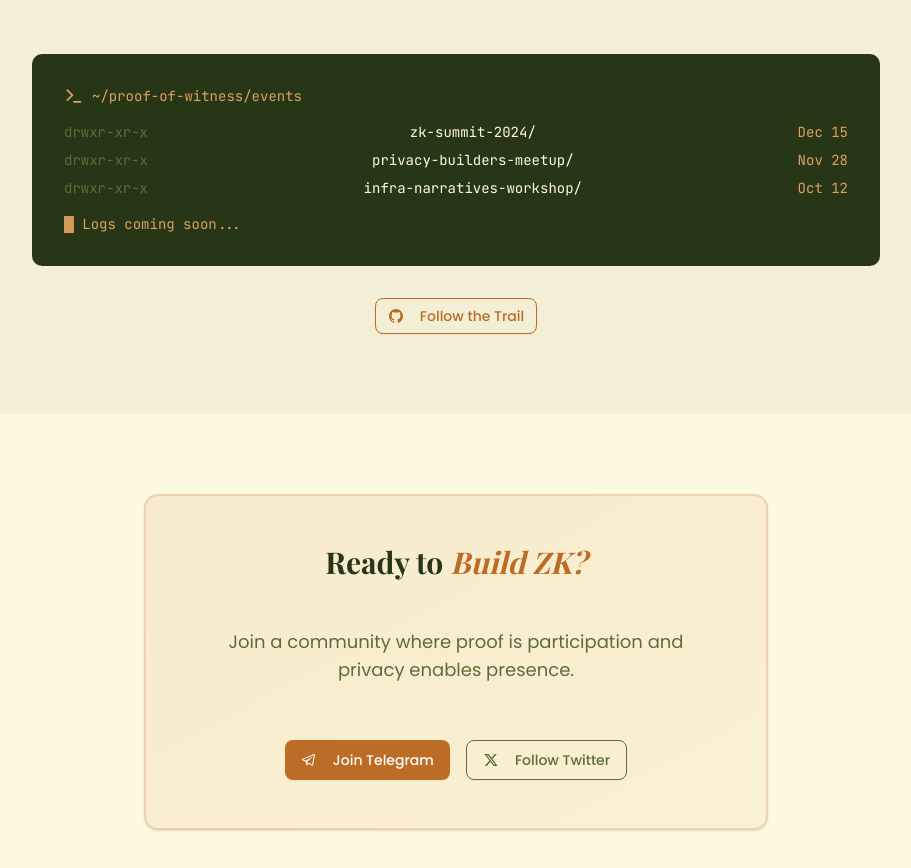
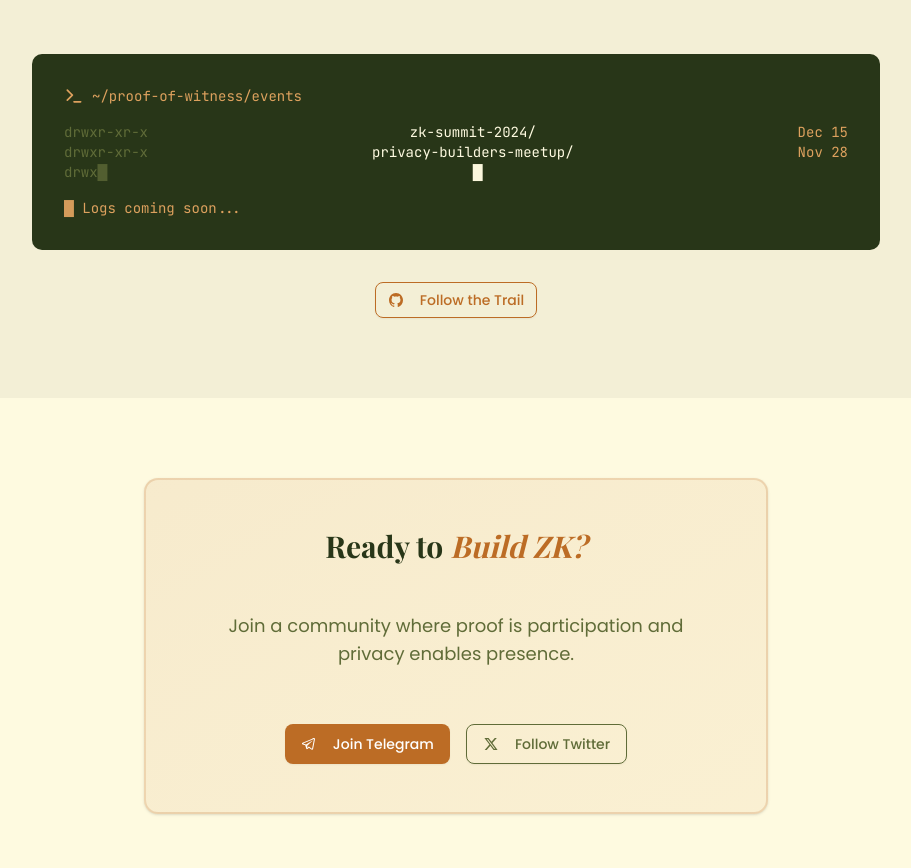
Before and after one commit to MadhuVarshaP/PoW, a Next.js app: page / in a window 1280 px wide. Shown: the part 1960-2828 px from the top of the page, without its empty margins (184-1095 px from the left). Built offline with nearby package versions, Linux system fonts and the light colour scheme.

Commit message:
added typing animation for the event log

```diff
--- a/src/app/page.js
+++ b/src/app/page.js
@@ -1,35 +1,36 @@
-"use client"
+"use client";
 
-import { motion, useScroll, useTransform, useInView } from "framer-motion"
-import { useRef } from "react"
-import {ArrowRight, Terminal, Users, Shield, Zap } from "lucide-react"
-import { Button } from "@/components/ui/button"
-import { Card } from "@/components/ui/card"
-import Navbar from "@/components/Navbar"
-import Footer from "@/components/Footer"
-import { IoLogoGithub } from "react-icons/io"
-import { RiTwitterXFill } from "react-icons/ri"
-import { LiaTelegram } from "react-icons/lia"
+import { motion, useScroll, useTransform, useInView } from "framer-motion";
+import { useRef } from "react";
+import { ArrowRight, Terminal, Users, Shield, Zap } from "lucide-react";
+import { Button } from "@/components/ui/button";
+import { Card } from "@/components/ui/card";
+import Navbar from "@/components/Navbar";
+import Footer from "@/components/Footer";
+import { IoLogoGithub } from "react-icons/io";
+import { RiTwitterXFill } from "react-icons/ri";
+import { LiaTelegram } from "react-icons/lia";
+import { TypingLine } from "@/components/TypingLine";
 
 export default function Component() {
   const { scrollYProgress } = useScroll({
     // Use smoother scroll tracking
-    smooth: 0.1
-  })
-  const heroRef = useRef(null)
-  const aboutRef = useRef(null)
-  const valuesRef = useRef(null)
-  const archiveRef = useRef(null)
+    smooth: 0.1,
+  });
+  const heroRef = useRef(null);
+  const aboutRef = useRef(null);
+  const valuesRef = useRef(null);
+  const archiveRef = useRef(null);
 
   // Set once:true to avoid retriggering animations when scrolling back
   // Set threshold for better control of when animations trigger
-  const heroInView = useInView(heroRef, { once: true, threshold: 0.1 })
-  const aboutInView = useInView(aboutRef, { once: true, threshold: 0.1 })
-  const valuesInView = useInView(valuesRef, { once: true, threshold: 0.1 })
-  const archiveInView = useInView(archiveRef, { once: true, threshold: 0.1 })
+  const heroInView = useInView(heroRef, { once: true, threshold: 0.1 });
+  const aboutInView = useInView(aboutRef, { once: true, threshold: 0.1 });
+  const valuesInView = useInView(valuesRef, { once: true, threshold: 0.1 });
+  const archiveInView = useInView(archiveRef, { once: true, threshold: 0.1 });
 
-  const backgroundY = useTransform(scrollYProgress, [0, 1], ["0%", "100%"])
-  const floatingY = useTransform(scrollYProgress, [0, 1], [0, -50])
+  const backgroundY = useTransform(scrollYProgress, [0, 1], ["0%", "100%"]);
+  const floatingY = useTransform(scrollYProgress, [0, 1], [0, -50]);
 
   const containerVariants = {
     hidden: { opacity: 0 },
@@ -40,7 +41,7 @@ export default function Component() {
         delayChildren: 0.1,
       },
     },
-  }
+  };
 
   const itemVariants = {
     hidden: { opacity: 0, y: 20 },
@@ -52,7 +53,7 @@ export default function Component() {
         ease: "easeOut",
       },
     },
-  }
+  };
 
   const floatingVariants = {
     animate: {
@@ -63,18 +64,40 @@ export default function Component() {
         ease: "easeInOut",
       },
     },
-  }
+  };
 
   return (
     <div className="min-h-screen bg-[#FEFAE0] relative overflow-hidden font-poppins">
       {/* Background Pattern */}
-      <motion.div className="fixed inset-0 opacity-5 popoppins-events-none" style={{ y: backgroundY }}>
+      <motion.div
+        className="fixed inset-0 opacity-5 popoppins-events-none"
+        style={{ y: backgroundY }}
+      >
         <svg className="w-full h-full" viewBox="0 0 1000 1000">
           <defs>
-            <pattern id="zkPattern" x="0" y="0" width="100" height="100" patternUnits="userSpaceOnUse">
-              <path d="M20,20 Q50,10 80,20 T140,20" stroke="#283618" strokeWidth="0.5" fill="none" opacity="0.3" />
+            <pattern
+              id="zkPattern"
+              x="0"
+              y="0"
+              width="100"
+              height="100"
+              patternUnits="userSpaceOnUse"
+            >
+              <path
+                d="M20,20 Q50,10 80,20 T140,20"
+                stroke="#283618"
+                strokeWidth="0.5"
+                fill="none"
+                opacity="0.3"
+              />
               <circle cx="30" cy="30" r="2" fill="#606C38" opacity="0.2" />
-              <path d="M60,60 L80,40 L100,60 Z" stroke="#BC6C25" strokeWidth="0.5" fill="none" opacity="0.2" />
+              <path
+                d="M60,60 L80,40 L100,60 Z"
+                stroke="#BC6C25"
+                strokeWidth="0.5"
+                fill="none"
+                opacity="0.2"
+              />
             </pattern>
           </defs>
           <rect width="100%" height="100%" fill="url(#zkPattern)" />
@@ -84,7 +107,10 @@ export default function Component() {
       <Navbar />
 
       {/* Hero Section */}
-      <section ref={heroRef} className="min-h-screen flex items-center justify-center relative pt-20">
+      <section
+        ref={heroRef}
+        className="min-h-screen flex items-center justify-center relative pt-20"
+      >
         <motion.div
           className="absolute top-20 right-20 w-32 h-32 bg-[#DDA15E]/20 rounded-full blur-xl"
           variants={floatingVariants}
@@ -109,7 +135,10 @@ export default function Component() {
           >
             Proof of Witness
           </motion.h1>
-          <motion.p className="text-xl md:text-2xl text-[#606C38] mb-8 italic font-display" variants={itemVariants}>
+          <motion.p
+            className="text-xl md:text-2xl text-[#606C38] mb-8 italic font-display"
+            variants={itemVariants}
+          >
             A narrative-first zk builder community
           </motion.p>
           <motion.div variants={itemVariants}>
@@ -124,7 +153,9 @@ export default function Component() {
               <Button
                 size="lg"
                 className="bg-[#BC6C25] hover:bg-[#283618] text-white px-8 py-4 text-lg font-medium transition-all duration-300 hover:scale-105 font-poppins"
-            >    Join the Witness
+              >
+                {" "}
+                Join the Witness
                 <ArrowRight className="w-5 h-5 ml-2" />
               </Button>
 
@@ -144,13 +175,27 @@ export default function Component() {
           initial="hidden"
           animate={aboutInView ? "visible" : "hidden"}
         >
-          <motion.h2 className="text-4xl md:text-5xl font-display font-bold text-[#FEFAE0] mb-8" variants={itemVariants}>
+          <motion.h2
+            className="text-4xl md:text-5xl font-display font-bold text-[#FEFAE0] mb-8"
+            variants={itemVariants}
+          >
             About the <span className="italic text-[#DDA15E]">Community</span>
           </motion.h2>
-          <motion.div className="space-y-6 text-lg text-[#FEFAE0]/90" variants={itemVariants}>
-            <p className="text-xl font-medium">Built for builders who prove, not pitch.</p>
-            <p>We're a zk-native, IRL-first community focused on infrastructure narratives that matter.</p>
-            <p>Where cryptographic proofs meet real-world impact, and privacy enables presence.</p>
+          <motion.div
+            className="space-y-6 text-lg text-[#FEFAE0]/90"
+            variants={itemVariants}
+          >
+            <p className="text-xl font-medium">
+              Built for builders who prove, not pitch.
+            </p>
+            <p>
+              We're a zk-native, IRL-first community focused on infrastructure
+              narratives that matter.
+            </p>
+            <p>
+              Where cryptographic proofs meet real-world impact, and privacy
+              enables presence.
+            </p>
           </motion.div>
         </motion.div>
       </section>
@@ -203,8 +248,12 @@ export default function Component() {
                   >
                     <value.icon className="w-8 h-8 text-white" />
                   </motion.div>
-                  <h3 className="text-xl font-bold text-[#283618] mb-4 text-center font-display">{value.title}</h3>
-                  <p className="text-[#606C38] text-center leading-relaxed font-poppins">{value.description}</p>
+                  <h3 className="text-xl font-bold text-[#283618] mb-4 text-center font-display">
+                    {value.title}
+                  </h3>
+                  <p className="text-[#606C38] text-center leading-relaxed font-poppins">
+                    {value.description}
+                  </p>
                 </Card>
               </motion.div>
             ))}
@@ -227,27 +276,64 @@ export default function Component() {
             <span className="italic text-[#BC6C25]">Proof</span> Logs
           </motion.h2>
 
-          <motion.div className="bg-[#283618] rounded-lg p-8 font-mono text-sm" variants={itemVariants}>
+          <motion.div
+            className="bg-[#283618] rounded-lg p-8 font-mono text-sm"
+            variants={itemVariants}
+          >
             <div className="flex items-center mb-4">
               <Terminal className="w-5 h-5 text-[#DDA15E] mr-2" />
               <span className="text-[#DDA15E]">~/proof-of-witness/events</span>
             </div>
-            <div className="space-y-2 text-[#FEFAE0]">
+            <div className="space-y-2 text-[#FEFAE0] ">
+              {archiveInView && (
+                <div className="">
                   <div className="flex justify-between">
-                <span className="text-[#606C38]">drwxr-xr-x</span>
-                <span>zk-summit-2024/</span>
-                <span className="text-[#DDA15E]">Dec 15</span>
+                    <span className="text-[#606C38]">
+                      <TypingLine text="drwxr-xr-x" delay={0} speed={100} />
+                    </span>
+                    <span>
+                      <TypingLine
+                        text="zk-summit-2024/"
+                        delay={400}
+                        speed={100}
+                      />
+                    </span>
+                    <span className="text-[#DDA15E]">
+                      <TypingLine text="Dec 15" delay={900} speed={100} />
+                    </span>
                   </div>
                   <div className="flex justify-between">
-                <span className="text-[#606C38]">drwxr-xr-x</span>
-                <span>privacy-builders-meetup/</span>
-                <span className="text-[#DDA15E]">Nov 28</span>
+                    <span className="text-[#606C38]">
+                      <TypingLine text="drwxr-xr-x" delay={2400} speed={100} />
+                    </span>
+                    <span>
+                      <TypingLine
+                        text="privacy-builders-meetup/"
+                        delay={2800}
+                        speed={100}
+                      />
+                    </span>
+                    <span className="text-[#DDA15E]">
+                      <TypingLine text="Nov 28" delay={3400} speed={100} />
+                    </span>
                   </div>
                   <div className="flex justify-between">
-                <span className="text-[#606C38]">drwxr-xr-x</span>
-                <span>infra-narratives-workshop/</span>
-                <span className="text-[#DDA15E]">Oct 12</span>
+                    <span className="text-[#606C38]">
+                      <TypingLine text="drwxr-xr-x" delay={5700} speed={100} />
+                    </span>
+                    <span>
+                      <TypingLine
+                        text="infra-narratives-workshop/"
+                        delay={6100}
+                        speed={100}
+                      />
+                    </span>
+                    <span className="text-[#DDA15E]">
+                      <TypingLine text="Oct 12" delay={6700} speed={100} />
+                    </span>
                   </div>
+                </div>
+              )}
               <div className="mt-4 text-[#DDA15E]">
                 <span className="animate-pulse">█</span> Logs coming soon...
               </div>
@@ -255,7 +341,10 @@ export default function Component() {
           </motion.div>
 
           <motion.div className="text-center mt-8" variants={itemVariants}>
-            <Button variant="outline" className="border-[#BC6C25] text-[#BC6C25] bg-transparent hover:bg-[#BC6C25] hover:text-white">
+            <Button
+              variant="outline"
+              className="border-[#BC6C25] text-[#BC6C25] bg-transparent hover:bg-[#BC6C25] hover:text-white"
+            >
               <IoLogoGithub className="w-4 h-4 mr-2" />
               Follow the Trail
             </Button>
@@ -273,12 +362,18 @@ export default function Component() {
           viewport={{ once: true }}
         >
           <Card className="p-12 bg-gradient-to-br from-[#BC6C25]/10 to-[#DDA15E]/10 border-2 border-[#BC6C25]/20">
-            <h2 className="text-3xl font-display font-bold text-[#283618] mb-6">Ready to <span className="italic text-[#BC6C25]">Build ZK?</span></h2>
+            <h2 className="text-3xl font-display font-bold text-[#283618] mb-6">
+              Ready to <span className="italic text-[#BC6C25]">Build ZK?</span>
+            </h2>
             <p className="text-lg text-[#606C38] mb-8">
-              Join a community where proof is participation and privacy enables presence.
+              Join a community where proof is participation and privacy enables
+              presence.
             </p>
             <div className="flex flex-col sm:flex-row gap-4 justify-center">
-              <Button size="lg" className="bg-[#BC6C25] hover:bg-[#283618] text-white">
+              <Button
+                size="lg"
+                className="bg-[#BC6C25] hover:bg-[#283618] text-white"
+              >
                 <LiaTelegram className="w-5 h-5 mr-2" />
                 Join Telegram
               </Button>
@@ -304,19 +399,26 @@ export default function Component() {
           transition={{ duration: 0.8 }}
           viewport={{ once: true }}
         >
-          <h2 className="text-3xl font-display font-bold text-[#283618] mb-8">Powered by <span className="italic text-[#BC6C25]">Builders</span></h2>
+          <h2 className="text-3xl font-display font-bold text-[#283618] mb-8">
+            Powered by <span className="italic text-[#BC6C25]">Builders</span>
+          </h2>
           <p className="text-lg text-[#606C38] mb-12">
-            Backed by the zk community, built for the future of privacy-preserving infrastructure.
+            Backed by the zk community, built for the future of
+            privacy-preserving infrastructure.
           </p>
           <div className="flex justify-center items-center space-x-8 opacity-60">
             <div className="w-24 h-12 bg-[#BC6C25]/20 rounded flex items-center justify-center">
               <span className="text-[#283618] font-mono text-xs">ZK Labs</span>
             </div>
             <div className="w-24 h-12 bg-[#606C38]/20 rounded flex items-center justify-center">
-              <span className="text-[#283618] font-mono text-xs">Privacy Co</span>
+              <span className="text-[#283618] font-mono text-xs">
+                Privacy Co
+              </span>
             </div>
             <div className="w-24 h-12 bg-[#DDA15E]/20 rounded flex items-center justify-center">
-              <span className="text-[#283618] font-mono text-xs">Proof Inc</span>
+              <span className="text-[#283618] font-mono text-xs">
+                Proof Inc
+              </span>
             </div>
           </div>
         </motion.div>
@@ -337,8 +439,6 @@ export default function Component() {
         animate={{ scale: [1, 1.5, 1] }}
         transition={{ duration: 4, repeat: Number.POSITIVE_INFINITY, delay: 1 }}
       />
-
-
     </div>
-  )
+  );
 }
--- /dev/null
+++ b/src/components/TypingLine.jsx
@@ -0,0 +1,33 @@
+import React, { useEffect, useState } from "react";
+
+export function TypingLine({ text, delay = 0, speed = 100, className = "" }) {
+  const [displayed, setDisplayed] = useState("");
+  const [started, setStarted] = useState(false);
+
+  useEffect(() => {
+    const startTimer = setTimeout(() => {
+      setStarted(true);
+    }, delay);
+
+    return () => clearTimeout(startTimer);
+  }, [delay]);
+
+  useEffect(() => {
+    let timeout;
+    if (started && displayed.length < text.length) {
+      timeout = setTimeout(() => {
+        setDisplayed(text.slice(0, displayed.length + 1));
+      }, speed);
+    }
+    return () => clearTimeout(timeout);
+  }, [displayed, text, speed, started]);
+
+  return (
+    <span className={className}>
+      {displayed}
+      {displayed.length < text.length && started && (
+        <span className="animate-pulse">█</span>
+      )}
+    </span>
+  );
+}
```
Lines whose indentation alone changed are shown as unchanged.
